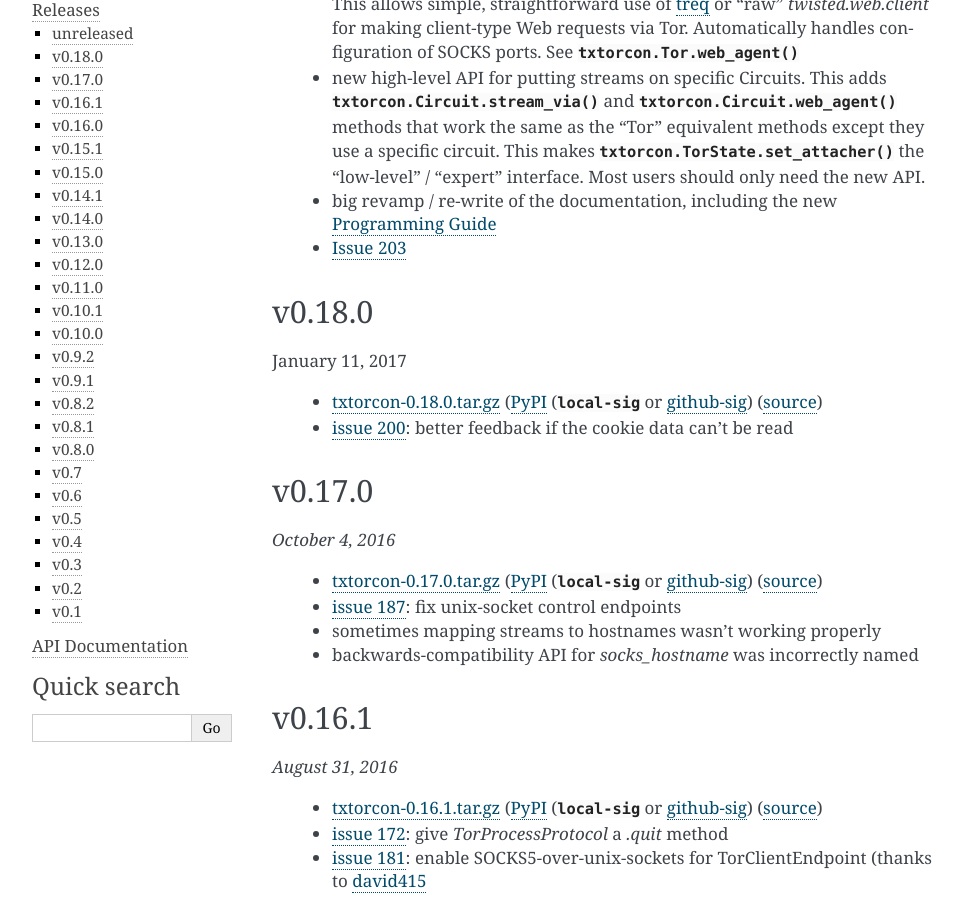
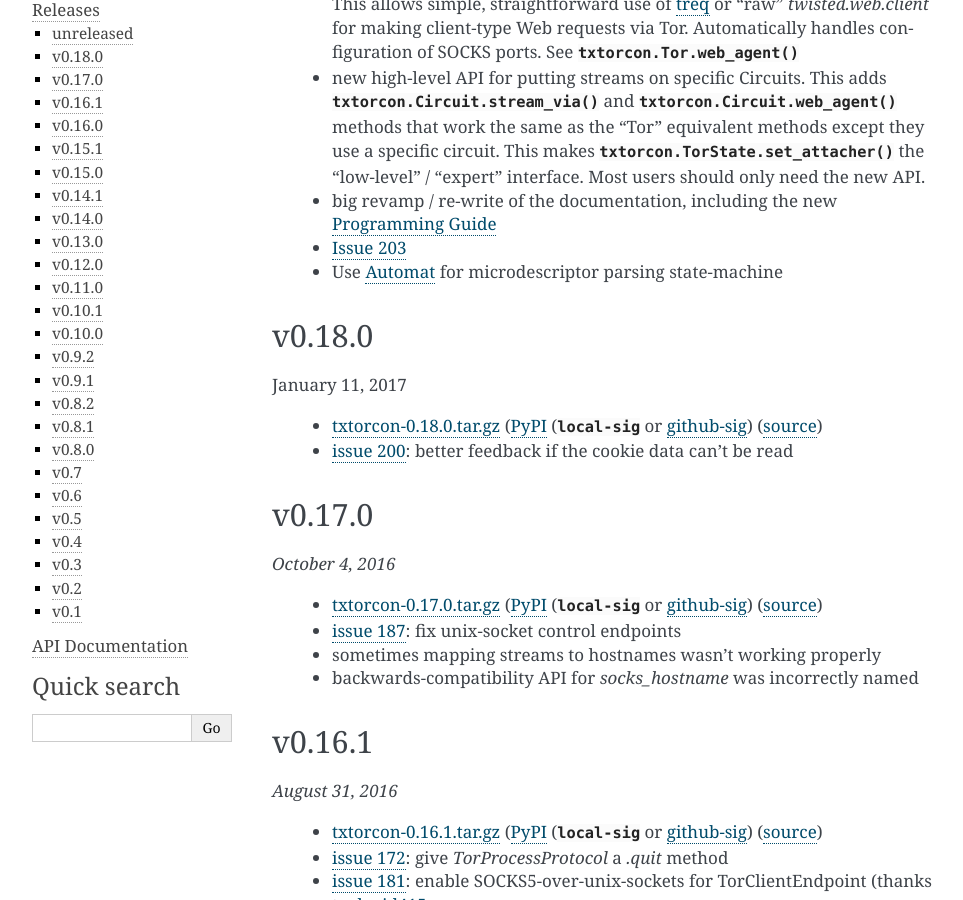
Before and after one commit to meejah/txtorcon, a Sphinx documentation site: the page built from docs/releases.rst, in a window 1280 px wide and 900 px high, scrolled down 558 px. Shown: the whole window, without its empty margins (148-1111 px from the left). Built offline with Sphinx 7.4.7, drawn with Linux system fonts in a browser that asks for light colours; the version number could not be read and is left out; some of the changed lines change nothing that is shown.

Commit message:
note about microdescriptor parser change

```diff
--- a/docs/releases.rst
+++ b/docs/releases.rst
@@ -26,10 +26,9 @@
    shouldn't need anything else.
  * Integrated support for `twisted.web.client.Agent`, baked into
    :class:`txtorcon.Tor`. This allows simple, straightforward use of
-   `treq <https://pypi.python.org/pypi/treq>`_ or "raw"
-   `twisted.web.client` for making client-type Web requests via
-   Tor. Automatically handles configuration of SOCKS ports. See
-   :meth:`txtorcon.Tor.web_agent`
+   treq_ or "raw" `twisted.web.client` for making client-type Web
+   requests via Tor. Automatically handles configuration of SOCKS
+   ports. See :meth:`txtorcon.Tor.web_agent`
  * new high-level API for putting streams on specific Circuits. This
    adds :meth:`txtorcon.Circuit.stream_via` and
    :meth:`txtorcon.Circuit.web_agent` methods that work the same as
@@ -41,6 +40,10 @@
    `Programming Guide
    <https://txtorcon.readthedocs.io/en/latest/guide.html>`_
  * `Issue 203 <https://github.com/meejah/txtorcon/issues/203>`_
+ * Use Automat_ for microdescriptor parsing state-machine
+
+.. _Automat: https://github.com/glyph/automat
+.. _treq: https://pypi.python.org/pypi/treq
 
 
 v0.18.0
```
